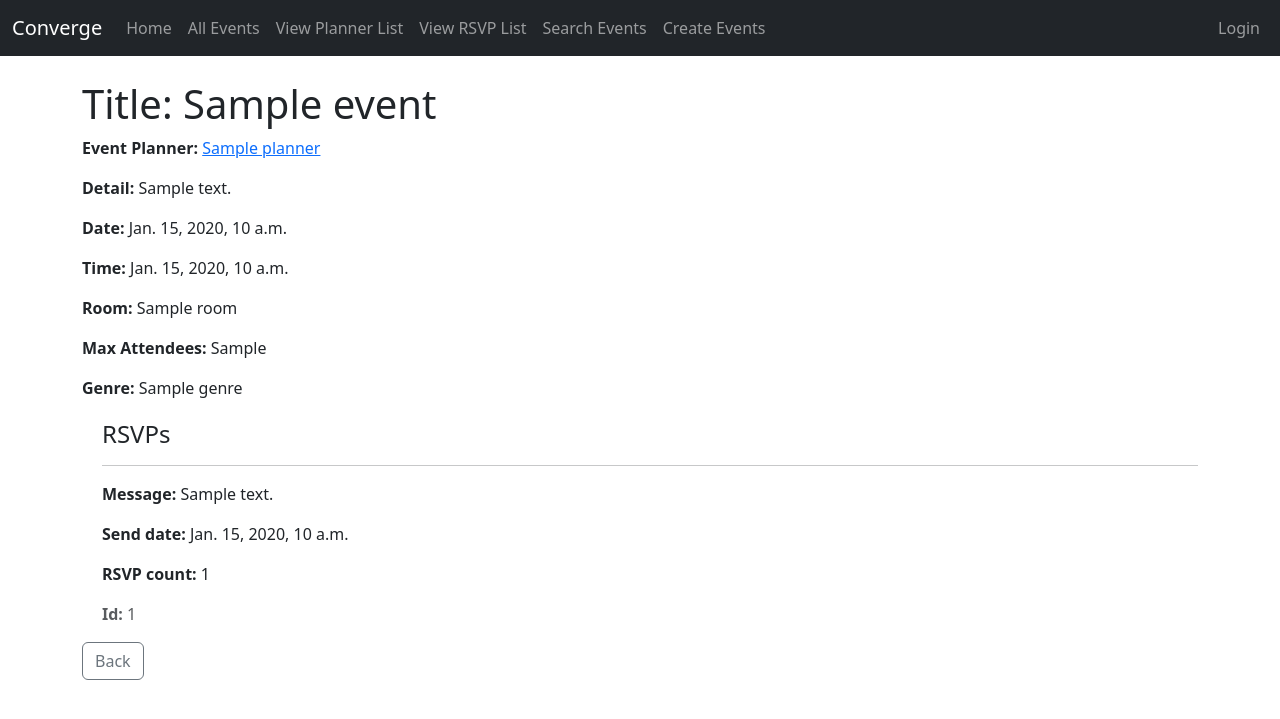
After one commit to Snick3n/Converge---Group-Project, a Django app: template catalog/templates/catalog/event_detail.html in a window 1280 px wide. The commit adds this page. Shown: the top 719 px of the page. Run offline with Django 5.2, Linux system fonts and the light colour scheme; the template is opened without the code that fills it: most values are stand-ins (such as "Sample title", 1, 10 or a date in 2020).

Commit message:
event and event planner
push

```diff
--- a/catalog/templates/base.html
+++ b/catalog/templates/base.html
@@ -22,10 +22,10 @@
                     <a class="nav-link" href="{% url 'catalog:index' %}">Home</a>
                 </li>
                 <li class="nav-item">
-                    <a class="nav-link" href="{% url 'catalog:index' %} ">All Events</a>
+                    <a class="nav-link" href="{% url 'catalog:event_list' %} ">All Events</a>
                 </li>
                 <li class="nav-item">
-                    <a class="nav-link" href="{% url 'catalog:index' %} ">View Planner List</a>
+                    <a class="nav-link" href="{% url 'catalog:eventplanner_list' %} ">View Planner List</a>
                 </li>
                 <li class="nav-item">
                     <a class="nav-link" href="{% url 'catalog:index' %} ">View RSVP List</a>
--- /dev/null
+++ b/catalog/templates/catalog/event_detail.html
@@ -0,0 +1,30 @@
+{% extends "base.html" %}
+{% block content %}
+<h1>Title: {{ event.name }}</h1>
+    <p><strong>Event Planner:</strong>
+        <a href="{% url 'catalog:eventplanner_detail' event.planner.pk %}">{{ event.planner }}</a>
+
+    </p>
+    <p><strong>Detail:</strong> {{ event.detail }}</p>
+    <p><strong>Date:</strong> {{ event.date }}</p>
+    <p><strong>Time:</strong> {{ event.time }}</p>
+    <p><strong>Room:</strong> {{ event.room }}</p>
+    <p><strong>Max Attendees:</strong> {{ event.max_attendees }}</p>
+    <p><strong>Genre:</strong> {{ event.genre.all|join:", " }}</p>
+
+    <div style="margin-left:20px;margin-top:20px">
+        <h4>RSVPs</h4>
+        {% for r in event.rsvp_set.all %}
+            <hr>
+            <p><strong>Message:</strong> {{ r.message }}</p>
+            <p><strong>Send date:</strong> {{ r.send_date }}</p>
+            <p><strong>RSVP count:</strong> {{ r.rsvp_count }}</p>
+            <p class="text-muted"><strong>Id:</strong> {{ r.id }}</p>
+        {% empty %}
+            <p>No RSVPs yet.</p>
+        {% endfor %}
+    </div>
+    <p>
+        <a href="{% url 'catalog:event_list' %}" class="btn btn-outline-secondary">Back</a>
+    <p/>
+{% endblock %}
--- a/catalog/urls.py
+++ b/catalog/urls.py
@@ -6,5 +6,9 @@ urlpatterns = [
     path('', views.index, name='index'),
     path('day/<int:year>/<int:month>/<int:day>/', views.DayView.as_view(), name='calendar-day'),
     path('book/',views.book_event,name='book'),
+    path('eventplanner_list/', views.EventPlannerListView.as_view(), name='eventplanner_list'),
+    path('eventplanner_detail/<int:pk>', views.EventPlannerDetailView.as_view(), name='eventplanner_detail'),
+    path('event_list/', views.EventListView.as_view(), name='event_list'),
+    path('event_detail/<uuid:pk>', views.EventDetailView.as_view(), name='event_detail'),
 
 ]
```
Also changed, not shown: catalog/templates/catalog/event_list.html (added, +19 -0 lines), catalog/templates/catalog/eventplanner_detail.html (added, +25 -0 lines), catalog/templates/catalog/eventplanner_list.html (added, +17 -0 lines), catalog/views.py (+11 -2 lines), 1 other file.
